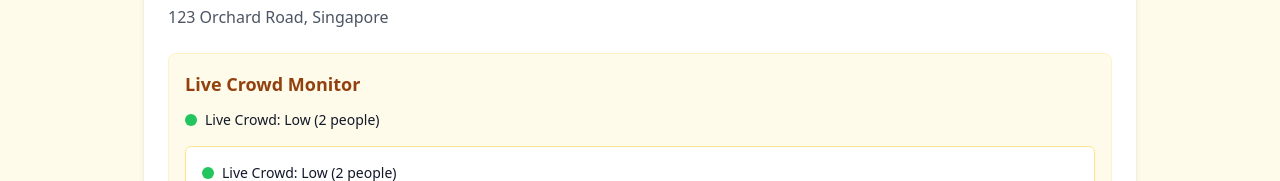
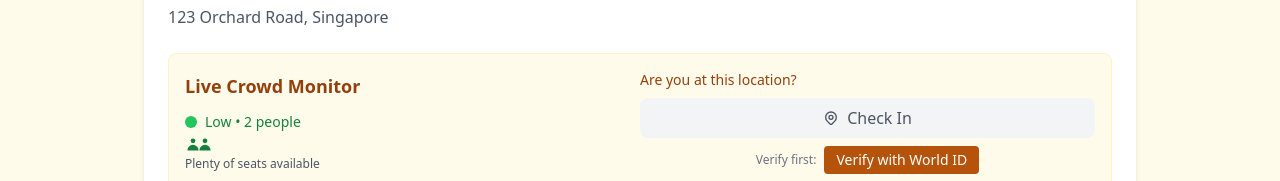
Before and after one commit to pinhaocrypto/coffeeworld, a Next.js app: page /coffee-shop/1 in a window 1280 px wide. Shown: the part 619-800 px from the top of the page. Built offline with nearby package versions, Linux system fonts and the light colour scheme; no server answers.

Commit message:
Enhance crowd status UI with icons and descriptions, improve check-in layout

```diff
--- a/components/CheckInButton.tsx
+++ b/components/CheckInButton.tsx
@@ -72,7 +72,7 @@ export default function CheckInButton({ coffeeShopId }: CheckInButtonProps) {
       setIsCheckedIn(true);
       setCurrentCount(data.currentCount);
       setCrowdLevel(getCrowdLevel(data.currentCount));
-      setSuccessMessage('Checked in! Thanks for reporting.');
+      setSuccessMessage('You\'re checked in!');
 
       // Reset success message after 3 seconds
       setTimeout(() => {
@@ -87,80 +87,82 @@ export default function CheckInButton({ coffeeShopId }: CheckInButtonProps) {
     }
   };
 
-  // Display crowd level indicator
-  const renderCrowdIndicator = () => (
-    <div className="flex items-center mb-2">
-      <span className={`inline-flex h-3 w-3 rounded-full mr-2 ${
-        crowdLevel === CrowdLevel.LOW ? 'bg-green-500' :
-        crowdLevel === CrowdLevel.MODERATE ? 'bg-yellow-500' :
-        crowdLevel === CrowdLevel.HIGH ? 'bg-orange-500' : 'bg-red-500'
-      }`}></span>
-      <span className="text-sm font-medium">
-        Live Crowd: {crowdLevel} ({currentCount} {currentCount === 1 ? 'person' : 'people'})
-      </span>
-    </div>
-  );
-
   // Render a message when still loading session status
   if (status === 'loading') {
-    return <div className="animate-pulse">Loading check-in status...</div>;
+    return <div className="animate-pulse text-sm text-gray-500">Loading...</div>;
   }
 
   return (
-    <div className="flex flex-col space-y-3">
-      {renderCrowdIndicator()}
+    <div className="flex flex-col">
+      <div className="text-sm font-medium text-amber-800 mb-2">
+        {isCheckedIn ? 'You\'re here!' : 'Are you at this location?'}
+      </div>
 
+      {!session ? (
         <div className="flex flex-col space-y-2">
-        {!session ? (
-          <>
           <button
-              onClick={() => setError('You must verify with World ID first')}
-              className="px-4 py-3 rounded-lg font-medium bg-gray-100 text-gray-600 border border-gray-300 hover:bg-gray-200 transition-colors w-full text-center"
+            onClick={() => setError('Please verify with World ID first')}
+            className="px-4 py-2 rounded-lg font-medium bg-gray-100 text-gray-600 hover:bg-gray-200 transition-colors w-full text-center flex justify-center items-center"
+            disabled={isSubmitting}
           >
-              Check In Here
+            <svg className="w-4 h-4 mr-2" fill="none" stroke="currentColor" viewBox="0 0 24 24" xmlns="http://www.w3.org/2000/svg">
+              <path strokeLinecap="round" strokeLinejoin="round" strokeWidth={2} d="M17.657 16.657L13.414 20.9a1.998 1.998 0 01-2.827 0l-4.244-4.243a8 8 0 1111.314 0z" />
+              <path strokeLinecap="round" strokeLinejoin="round" strokeWidth={2} d="M15 11a3 3 0 11-6 0 3 3 0 016 0z" />
+            </svg>
+            Check In
           </button>
-            <div className="flex items-center justify-center mt-2">
-              <span className="text-sm text-gray-500 mr-2">Verify first:</span>
+          <div className="flex items-center justify-center mt-1">
+            <span className="text-xs text-gray-500 mr-2">Verify first:</span>
             <Verify />
           </div>
           {error && (
-              <div className="text-sm text-red-600 mt-1">
+            <div className="text-xs text-red-600 mt-1">
               {error}
             </div>
           )}
-          </>
+        </div>
       ) : (
         <button
           onClick={handleCheckIn}
           disabled={isSubmitting || isCheckedIn}
-            className={`px-4 py-3 rounded-lg font-medium transition-colors w-full ${
+          className={`px-4 py-2 rounded-lg font-medium transition-colors w-full flex justify-center items-center ${
             isCheckedIn
               ? 'bg-green-100 text-green-800 cursor-default'
               : 'bg-amber-600 text-white hover:bg-amber-700'
           }`}
         >
           {isSubmitting ? (
-              <div className="flex items-center justify-center">
-                <svg className="animate-spin h-5 w-5 mr-3 text-white" xmlns="http://www.w3.org/2000/svg" fill="none" viewBox="0 0 24 24">
+            <>
+              <svg className="animate-spin h-4 w-4 mr-2 text-white" xmlns="http://www.w3.org/2000/svg" fill="none" viewBox="0 0 24 24">
                 <circle className="opacity-25" cx="12" cy="12" r="10" stroke="currentColor" strokeWidth="4"></circle>
                 <path className="opacity-75" fill="currentColor" d="M4 12a8 8 0 018-8V0C5.373 0 0 5.373 0 12h4zm2 5.291A7.962 7.962 0 014 12H0c0 3.042 1.135 5.824 3 7.938l3-2.647z"></path>
               </svg>
               Checking in...
-              </div>
+            </>
           ) : isCheckedIn ? (
-              'You are checked in ✓'
+            <>
+              <svg className="w-4 h-4 mr-2" fill="currentColor" viewBox="0 0 20 20" xmlns="http://www.w3.org/2000/svg">
+                <path fillRule="evenodd" d="M16.707 5.293a1 1 0 010 1.414l-8 8a1 1 0 01-1.414 0l-4-4a1 1 0 011.414-1.414L8 12.586l7.293-7.293a1 1 0 011.414 0z" clipRule="evenodd" />
+              </svg>
+              You're checked in
+            </>
           ) : (
-              'Check in here'
+            <>
+              <svg className="w-4 h-4 mr-2" fill="none" stroke="currentColor" viewBox="0 0 24 24" xmlns="http://www.w3.org/2000/svg">
+                <path strokeLinecap="round" strokeLinejoin="round" strokeWidth={2} d="M17.657 16.657L13.414 20.9a1.998 1.998 0 01-2.827 0l-4.244-4.243a8 8 0 1111.314 0z" />
+                <path strokeLinecap="round" strokeLinejoin="round" strokeWidth={2} d="M15 11a3 3 0 11-6 0 3 3 0 016 0z" />
+              </svg>
+              Check in here
+            </>
           )}
         </button>
       )}
 
       {successMessage && (
-          <div className="text-sm text-green-600">
+        <div className="text-xs text-green-600 mt-1 text-center">
           {successMessage}
         </div>
       )}
     </div>
-    </div>
   );
 }
--- a/components/CrowdStatus.tsx
+++ b/components/CrowdStatus.tsx
@@ -67,6 +67,58 @@ export default function CrowdStatus({ coffeeShopId, compact = false }: CrowdStat
     }
   };
 
+  const getTextColor = () => {
+    switch (crowdLevel) {
+      case CrowdLevel.LOW:
+        return 'text-green-700';
+      case CrowdLevel.MODERATE:
+        return 'text-yellow-700';
+      case CrowdLevel.HIGH:
+        return 'text-orange-700';
+      case CrowdLevel.VERY_HIGH:
+        return 'text-red-700';
+      default:
+        return 'text-gray-700';
+    }
+  };
+
+  // Get description based on crowd level
+  const getDescription = () => {
+    switch (crowdLevel) {
+      case CrowdLevel.LOW:
+        return 'Plenty of seats available';
+      case CrowdLevel.MODERATE:
+        return 'Getting busy, but seats available';
+      case CrowdLevel.HIGH:
+        return 'Very busy, limited seating';
+      case CrowdLevel.VERY_HIGH:
+        return 'Extremely crowded';
+      default:
+        return 'No data available';
+    }
+  };
+
+  // Person icon count display
+  const renderPersonIcons = () => {
+    if (currentCount === 0) return null;
+
+    // Limit to maximum of 5 icons visually
+    const displayCount = Math.min(currentCount, 5);
+
+    return (
+      <div className="flex mt-1 mb-1">
+        {[...Array(displayCount)].map((_, i) => (
+          <svg key={i} className={`w-4 h-4 ${getTextColor()} ${i > 0 ? '-ml-1' : ''}`} fill="currentColor" viewBox="0 0 20 20" xmlns="http://www.w3.org/2000/svg">
+            <path fillRule="evenodd" d="M10 9a3 3 0 100-6 3 3 0 000 6zm-7 9a7 7 0 1114 0H3z" clipRule="evenodd" />
+          </svg>
+        ))}
+        {currentCount > 5 && (
+          <span className="text-xs ml-1 text-gray-600">+{currentCount - 5} more</span>
+        )}
+      </div>
+    );
+  };
+
   // Compact version for coffee shop cards
   if (compact) {
     return (
@@ -81,13 +133,19 @@ export default function CrowdStatus({ coffeeShopId, compact = false }: CrowdStat
     );
   }
 
-  // Standard version for coffee shop detail page
+  // Enhanced version for coffee shop detail page
   return (
-    <div className="flex items-center">
-      <span className={`inline-flex h-3 w-3 rounded-full mr-2 ${getStatusColor()}`}></span>
-      <span className="text-sm font-medium">
-        Live Crowd: {crowdLevel} ({currentCount} {currentCount === 1 ? 'person' : 'people'})
-      </span>
+    <div className="mt-1">
+      <div className="flex items-center mb-1">
+        <span className={`inline-flex h-3 w-3 rounded-full mr-2 ${getStatusColor()}`}></span>
+        <span className={`text-sm font-medium ${getTextColor()}`}>
+          {crowdLevel} • {currentCount} {currentCount === 1 ? 'person' : 'people'}
+        </span>
+      </div>
+
+      {renderPersonIcons()}
+
+      <p className="text-xs text-gray-600 mt-1">{getDescription()}</p>
     </div>
   );
 }
--- a/pages/coffee-shop/[id].tsx
+++ b/pages/coffee-shop/[id].tsx
@@ -108,14 +108,14 @@ export default function CoffeeShopDetail({ shop, initialReviews }: CoffeeShopDet
             </div>
           </div>
 
-          {/* Crowd Status and Check-In Section */}
+          {/* Crowd Status and Check-In Section - Optimized UI */}
           <div className="mt-6 p-4 bg-amber-50 rounded-lg border border-amber-100">
-            <h2 className="text-lg font-semibold mb-3 text-amber-800">Live Crowd Monitor</h2>
-            <div className="flex flex-col gap-4">
-              <CrowdStatus coffeeShopId={shop.id} />
-
-              {/* Check-in Button */}
-              <div className="w-full p-4 bg-white rounded-md border border-amber-200 shadow-sm">
+            <div className="flex flex-col md:flex-row gap-4 md:items-center md:justify-between">
+              <div className="flex flex-col">
+                <h2 className="text-lg font-semibold mb-2 text-amber-800">Live Crowd Monitor</h2>
+                <CrowdStatus coffeeShopId={shop.id} />
+              </div>
+              <div className="md:w-1/2">
                 <CheckInButton coffeeShopId={shop.id} />
               </div>
             </div>
```
Lines whose indentation alone changed are shown as unchanged.
